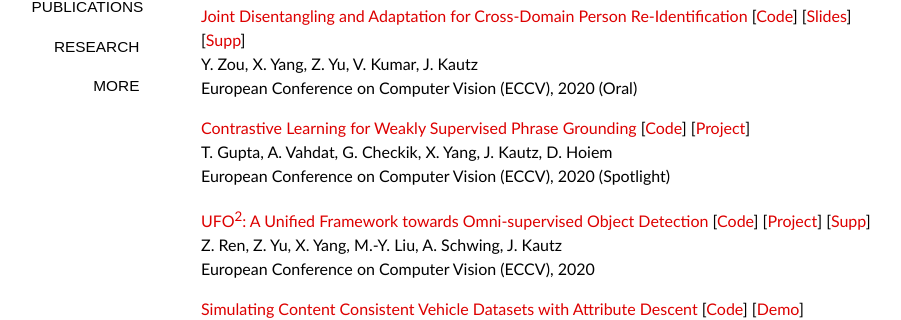
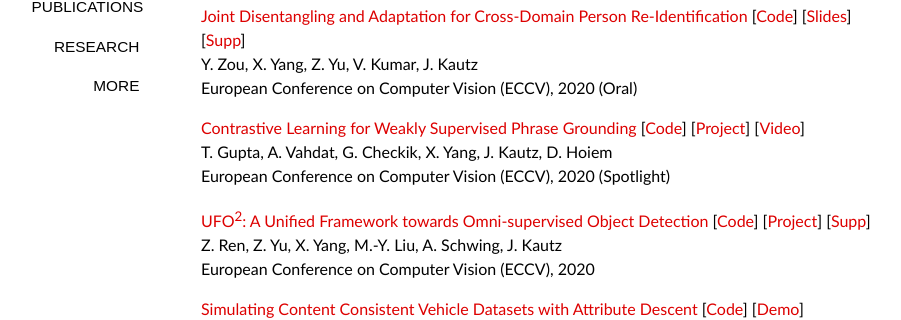
Before and after one commit to xiaodongyang/xiaodongyang.github.io, a Jekyll site: the page built from publications/index.md, in a window 1280 px wide and 900 px high. Shown: the part 121-441 px from the top of the window, without its empty margins (94-995 px from the left). Built offline with Jekyll 4.4.1, drawn with Linux system fonts in a browser that asks for light colours; some web fonts are replaced.

Commit message:
Update index.md

```diff
--- a/publications/index.md
+++ b/publications/index.md
@@ -10,7 +10,7 @@
 Y. Zou, X. Yang, Z. Yu, V. Kumar, J. Kautz
 European Conference on Computer Vision (ECCV), 2020 (Oral)
 
-[Contrastive Learning for Weakly Supervised Phrase Grounding](/publications/papers/info-ground-eccv20.pdf) [[Code](https://github.com/BigRedT/info-ground)] [[Project](http://tanmaygupta.info/info-ground/#a-detailed-look-)]
+[Contrastive Learning for Weakly Supervised Phrase Grounding](/publications/papers/info-ground-eccv20.pdf) [[Code](https://github.com/BigRedT/info-ground)] [[Project](http://tanmaygupta.info/info-ground/#a-detailed-look-)] [[Video](https://www.youtube.com/watch?v=tRkUnqfNCMs&feature=emb_logo)]
 T. Gupta, A. Vahdat, G. Checkik, X. Yang, J. Kautz, D. Hoiem
 European Conference on Computer Vision (ECCV), 2020 (Spotlight)
 
```
